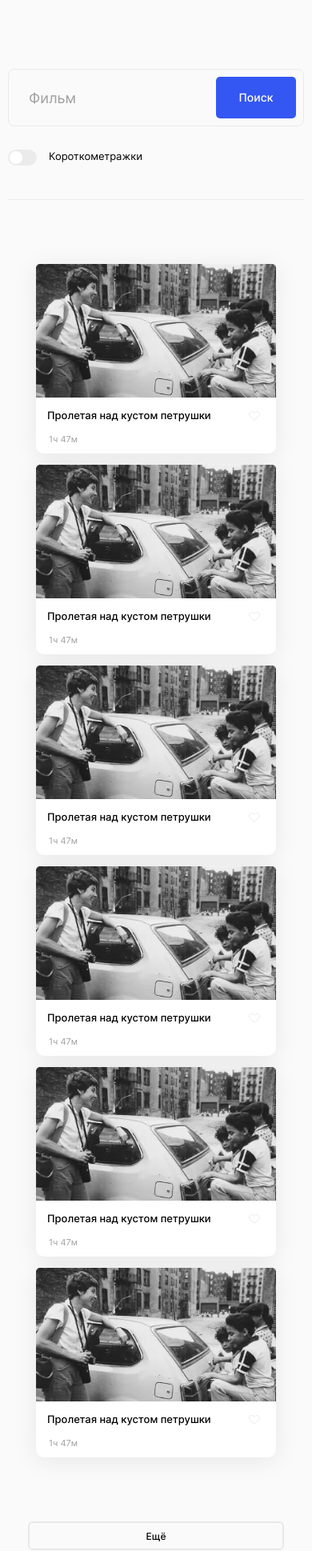
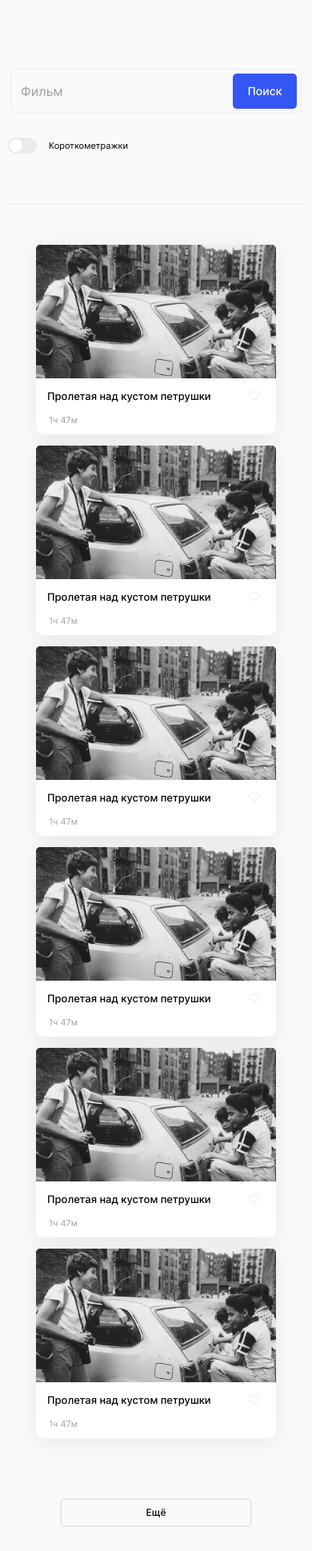
Before and after one commit to atmalive/movies-explorer-frontend, a React (Create React App) app: page /movies in a window 390 px wide. Shown: the part 58-1997 px from the top of the page at 80% size. Built offline with nearby package versions, Linux system fonts and the light colour scheme.

Commit message:
feat: do profile320px

```diff
--- a/src/components/Movies/Movies.css
+++ b/src/components/Movies/Movies.css
@@ -7,48 +7,10 @@
     padding: 0 70px;
     box-sizing: border-box;
 }
-.movies__loader {
-    display: flex;
-    justify-content: center;
-    width: 100%;
-    box-sizing: border-box;
-    padding: 60px 0 80px;
-}
-.movies__loader-button {
-    display: flex;
-    text-align: center;
-    justify-content: center;
-    align-items: center;
-    width: 320px;
-    height: 36px;
-    background: transparent;
-    margin: 0;
-    border: 2px solid #E8E8E8;
-    box-sizing: border-box;
-    outline: none;
-    font-weight: 500;
-    font-size: 12px;
-    line-height: 15px;
-    color: #000000;
-    border-radius: 6px;
-    transition: 0.2s;
-    cursor: pointer;
-}
-.movies__loader-button:hover {
-    transform: scale(1.02);
-    opacity: 0.8;
-}
-.movies__loader-button:active {
-    transform: scale(0.99);
-    opacity: 1;
-}
 
 @media screen and (max-width: 900px) {
     .movies {
         padding: 0 30px 0;
-    }
-    .movies__loader {
-        padding: 80px 0 100px;
     }
 }
 @media screen and (max-width: 450px) {
--- a/src/components/Movies/Movies.js
+++ b/src/components/Movies/Movies.js
@@ -3,9 +3,10 @@ import { Preloader } from './Preloader/Preloader';
 import { SearchForm } from './SearchForm/SearchForm';
 import './Movies.css';
 import { useState } from 'react';
+import {MoviesLoader} from "./MoviesLoader/MoviesLoader";
 
 export const Movies = () => {
-    const [showMoviesList, setShowMoviesList] = useState(false);
+    const [isShowMoviesList, setShowMoviesList] = useState(false);
 
     const changeState = () => {
         setShowMoviesList(true);
@@ -16,14 +17,8 @@ export const Movies = () => {
     return (
         <section className="movies">
             <SearchForm />
-            {showMoviesList ? <MoviesCardList /> : <Preloader />}
-            {showMoviesList ? (
-                <div className="movies__loader">
-                    <button className="movies__loader-button">Ещё</button>
-                </div>
-            ) : (
-                ''
-            )}
+            {isShowMoviesList ? <MoviesCardList /> : <Preloader />}
+            <MoviesLoader isShowMoviesList={isShowMoviesList}/>
         </section>
     );
 };
--- /dev/null
+++ b/src/components/Movies/MoviesLoader/MoviesLoader.css
@@ -0,0 +1,49 @@
+.movies__loader {
+    display: flex;
+    justify-content: center;
+    width: 100%;
+    box-sizing: border-box;
+    padding: 60px 0 80px;
+}
+.movies__loader-button {
+    display: flex;
+    text-align: center;
+    justify-content: center;
+    align-items: center;
+    width: 320px;
+    height: 36px;
+    background: transparent;
+    margin: 0;
+    border: 2px solid #E8E8E8;
+    box-sizing: border-box;
+    outline: none;
+    font-weight: 500;
+    font-size: 12px;
+    line-height: 15px;
+    color: #000000;
+    border-radius: 6px;
+    transition: 0.2s;
+    cursor: pointer;
+}
+.movies__loader-button:hover {
+    transform: scale(1.02);
+    opacity: 0.8;
+}
+.movies__loader-button:active {
+    transform: scale(0.99);
+    opacity: 1;
+}
+
+@media screen and (max-width: 900px) {
+    .movies__loader {
+        padding: 80px 0 100px;
+    }
+}
+@media screen and (max-width: 450px) {
+    .movies__loader {
+        padding: 75px 0 105px;
+    }
+    .movies__loader-button {
+        width: 240px;
+    }
+}
--- /dev/null
+++ b/src/components/Movies/MoviesLoader/MoviesLoader.js
@@ -0,0 +1,15 @@
+import "./MoviesLoader.css"
+import {useLocation} from "react-router-dom";
+export const MoviesLoader = () => {
+
+    const location = useLocation();
+    const isLocationSavedMovies = location.pathname === '/saved-movies';
+
+
+
+    return (
+        <div className="movies__loader">
+            {!isLocationSavedMovies ? <button className="movies__loader-button">Ещё</button> : ''}
+        </div>
+    )
+}
--- a/src/components/Movies/SearchForm/SearchForm.css
+++ b/src/components/Movies/SearchForm/SearchForm.css
@@ -72,10 +72,10 @@
 @media screen and (max-width: 450px) {
     .search {
         width: 100%;
-        padding: 70px 0 43px 0;
+        padding: 70px 0 63px 0;
         box-sizing: border-box;
         border-bottom: 1px solid rgba(170, 170, 170, 0.2);
-        margin: 0 0 80px;
+        margin: 0 0 50px;
     }
     .search__form {
         position: relative;
@@ -85,23 +85,23 @@
     }
     .search__input {
         width: 100%;
-        height: 72px;
+        height: 56px;
         font-weight: 400;
-        font-size: 18px;
+        font-size: 16px;
         line-height: 1.11;
         border: 1px solid rgba(170, 170, 170, 0.2);
         border-radius: 8px;
-        padding: 10px 10px 10px 25px;
+        padding: 5px 5px 5px 12px;
         box-sizing: border-box;
         background-color: transparent;
-        margin: 0 0 26px 0;
+        margin: 0 3px 29px 3px;
     }
     .search__button {
         position: absolute;
-        right: 10px;
-        top: 10px;
-        width: 100px;
-        height: 52px;
+        right: 9px;
+        top: 6px;
+        width: 80px;
+        height: 44px;
         background: #3456F3;
         font-weight: 500;
         font-size: 14px;
@@ -125,7 +125,7 @@
     }
     .search__input::placeholder {
         font-weight: 400;
-        font-size: 18px;
+        font-size: 16px;
         line-height: 1.11;
         color: #A0A0A0;
     }
--- a/src/components/Profile/Profile.css
+++ b/src/components/Profile/Profile.css
@@ -122,3 +122,122 @@
         margin: 0 0 80px 0;
     }
 }
+
+@media screen and (max-width: 450px) {
+    .profile {
+        height: 85vh;
+        width: 100%;
+        max-width: 1280px;
+        display: flex;
+        flex-direction: column;
+        justify-content: center;
+        align-items: center;
+    }
+    .profile__container {
+        width: 100%;
+        max-width: 410px;
+        display: flex;
+        flex-direction: column;
+        justify-content: center;
+        align-items: center;
+    }
+    .profile__title {
+        font-weight: 500;
+        font-size: 24px;
+        line-height: 1.22;
+        color: #000000;
+        margin: 0 0 110px 0;
+    }
+    .profile__form {
+        width: 100%;
+        height: 310px;
+        display: flex;
+        flex-direction: column;
+        justify-content: flex-start;
+        margin: 0 0 16px 0;
+    }
+    .profile__label {
+        position: relative;
+        display: flex;
+        flex-wrap: nowrap;
+        align-items: center;
+        justify-content: space-between;
+        width: 100%;
+        font-weight: 500;
+        font-size: 11px;
+        line-height: 1.2;
+        color: #000000;
+        margin: 0;
+    }
+    .profile__label:first-child {
+        margin: 0;
+        border-bottom: 1px solid #E8E8E8;
+    }
+    /*.profile__err {*/
+    /*    position: absolute;*/
+    /*    width: 100%;*/
+    /*    bottom: -16px;*/
+    /*    left: 5px;*/
+    /*    font-weight: 400;*/
+    /*    font-size: 10px;*/
+    /*    line-height: 1.2;*/
+    /*    color: #EE3465;*/
+    /*}*/
+    .profile__input {
+        width: 80%;
+        display: flex;
+        justify-self: flex-end;
+        min-height: 46px;
+        font-weight: 400;
+        font-size: 11px;
+        line-height: 1;
+        text-align: right;
+        color: #000000;
+        border-radius: 8px;
+        box-sizing: border-box;
+        border: none;
+        margin: 0;
+        outline: none;
+        background-color: transparent;
+    }
+    .profile__button {
+        font-weight: 400;
+        font-size: 13px;
+        line-height: 1.2;
+        color: #000000;
+        background: transparent;
+        border-radius: 3px;
+        box-sizing: border-box;
+        border: none;
+        margin: auto 0 0 0;
+        cursor: pointer;
+        transition: 0.2s;
+    }
+    .profile__button:hover {
+        transform: scale(1.02);
+        opacity: 0.8;
+    }
+    .profile__button:active {
+        transform: scale(0.99);
+        opacity: 1;
+    }
+    .profile__link {
+        text-decoration: none;
+        font-weight: 500;
+        font-size: 13px;
+        line-height: 1.2;
+        text-align: center;
+        color: #EE3465;
+        margin: 0;
+        transition: 0.2s;
+    }
+    .profile__link:hover {
+        transform: scale(1.02);
+        opacity: 0.8;
+    }
+    .profile__link:active {
+        transform: scale(0.99);
+        opacity: 1;
+    }
+
+}
--- a/src/components/SavedMovies/SavedMovies.js
+++ b/src/components/SavedMovies/SavedMovies.js
@@ -1,11 +1,13 @@
 import { SearchForm } from '../Movies/SearchForm/SearchForm';
 import { MoviesCardList } from '../Movies/MoviesCardList/MoviesCardList';
+import {MoviesLoader} from "../Movies/MoviesLoader/MoviesLoader";
 
 export const SavedMovies = () => {
     return (
         <section className="movies">
             <SearchForm />
             <MoviesCardList />
+            <MoviesLoader />
         </section>
     );
 };
--- a/src/components/shared/CheckBox/CheckBox.css
+++ b/src/components/shared/CheckBox/CheckBox.css
@@ -48,3 +48,11 @@
     transform: scale(1.05);
     opacity: 80%;
 }
+
+@media screen and (max-width: 450px) {
+    .search__checkbox:not(checked) + .search__label-text {
+        padding: 3px 0 0 51px;
+        font-size: 11px;
+    }
+
+}
```
